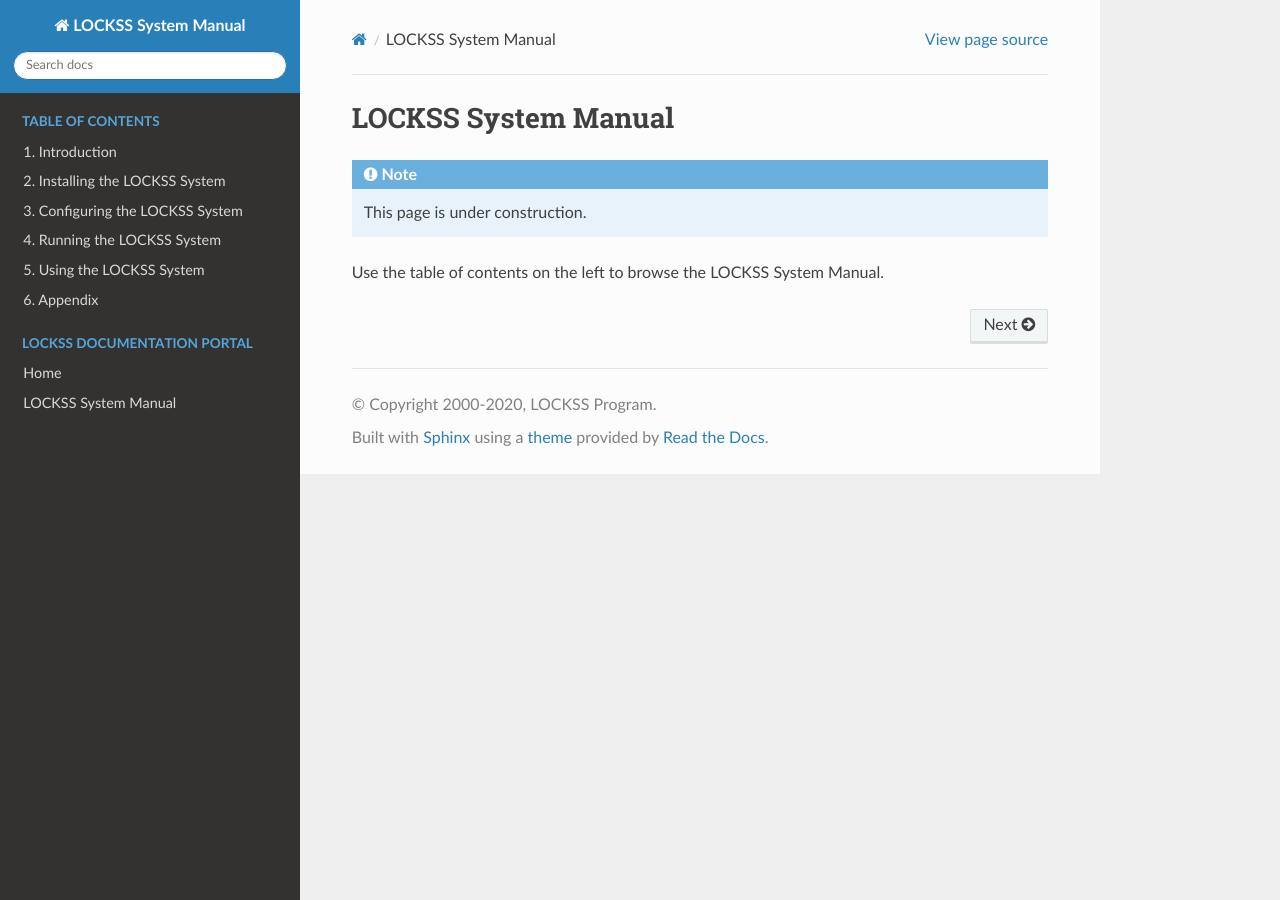
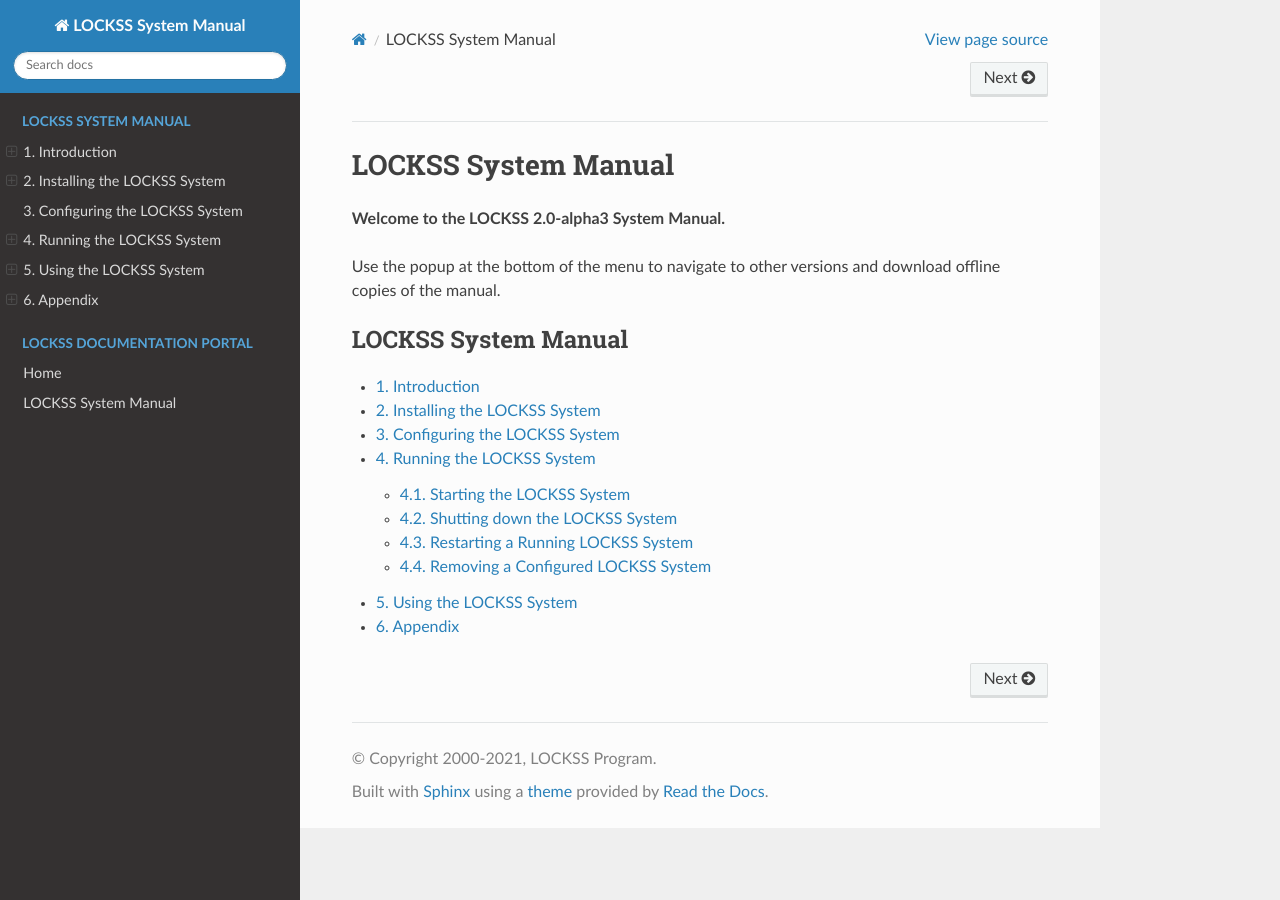
Before and after one commit to lockss/lockss-rtd-manual, a Sphinx documentation site: the page built from docs/index.rst, in a window 1280 px wide. Built offline with Sphinx 7.4.7 and the Read the Docs theme 2.0.0, drawn with Linux system fonts in a browser that asks for light colours.

Commit message:
Adjustments to use branch/tag-directed versioning. Cosmetic.

```diff
--- a/docs/conf.py
+++ b/docs/conf.py
@@ -21,7 +21,7 @@ import sphinx_rtd_theme
 # -- Project information -----------------------------------------------------
 
 project = 'LOCKSS System Manual'
-copyright = '2000-2020, LOCKSS Program'
+copyright = '2000-2021, LOCKSS Program'
 author = 'LOCKSS Program'
 
 
@@ -66,3 +66,11 @@ html_static_path = ['_static']
 
 # See https://github.com/readthedocs/readthedocs.org/issues/2569
 master_doc = 'index'
+
+# See https://sphinx-rtd-theme.readthedocs.io/en/stable/configuring.html
+html_theme_options = {
+    # See https://sphinx-rtd-theme.readthedocs.io/en/stable/configuring.html#confval-prev_next_buttons_location
+    'prev_next_buttons_location': 'both',
+    # See https://sphinx-rtd-theme.readthedocs.io/en/stable/configuring.html#confval-collapse_navigation
+    'collapse_navigation': False,
+}
--- a/docs/index.rst
+++ b/docs/index.rst
@@ -2,16 +2,13 @@
 LOCKSS System Manual
 ====================
 
-.. note::
+**Welcome to the LOCKSS 2.0-alpha3 System Manual.**
 
-   This page is under construction.
-
-Use the table of contents on the left to browse the LOCKSS System Manual.
+Use the popup at the bottom of the menu to navigate to other versions and download offline copies of the manual.
 
 .. toctree::
-   :caption: Table of Contents
+   :caption: LOCKSS System Manual
    :numbered:
-   :hidden:
 
    introduction/index
    installing/index
@@ -21,9 +18,9 @@ Use the table of contents on the left to browse the LOCKSS System Manual.
    appendix/index
 
 .. toctree::
+   :caption: LOCKSS Documentation Portal
    :maxdepth: 1
-   :caption: LOCKSS Documentation Portal
    :hidden:
 
-   Home <https://lockss.readthedocs.io/en/latest/>
-   LOCKSS System Manual <https://lockss.readthedocs.io/projects/manual/en/latest/>
+   Home <https://lockss.readthedocs.io/>
+   LOCKSS System Manual <https://lockss.readthedocs.io/projects/manual/>
```
